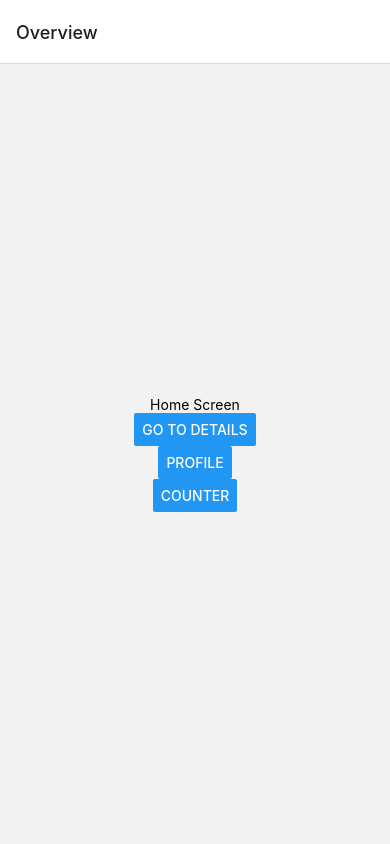
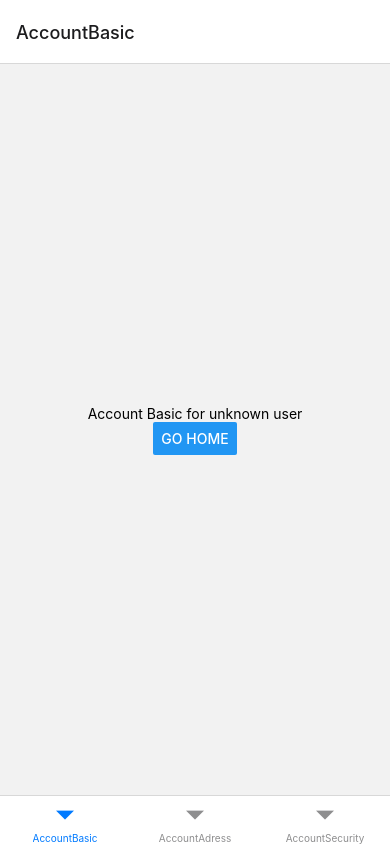
Before and after one commit to stevenmsl/nav6, a React Native app: screen /Account in a window 390 px wide. Built offline with nearby package versions, Linux system fonts and the light colour scheme.

Commit message:
add nested navigator

```diff
--- a/App.tsx
+++ b/App.tsx
@@ -6,6 +6,7 @@ import DetailsScreen from './src/screens/DetailsScreen';
 import ProfileScreen from './src/screens/ProfileScreen';
 import {RootStackParamList} from './src/navigation/types';
 import CounterScreen from './src/screens/CounterScreen';
+import AccountScreen from './src/screens/AccountScreen';
 /*
   - Stack.Navigator should contain Stack.Screen
     as its children
@@ -32,6 +33,11 @@ const App = () => {
           options={({route}) => ({title: route.params.name})}
         />
         <Stack.Screen name="Counter" component={CounterScreen} />
+        <Stack.Screen
+          name="Account"
+          component={AccountScreen}
+          options={{headerShown: false}}
+        />
       </Stack.Navigator>
     </NavigationContainer>
   );
--- a/package.json
+++ b/package.json
@@ -10,6 +10,7 @@
     "lint": "eslint . --ext .js,.jsx,.ts,.tsx"
   },
   "dependencies": {
+    "@react-navigation/bottom-tabs": "^6.2.0",
     "@react-navigation/native": "^6.0.8",
     "@react-navigation/native-stack": "^6.5.0",
     "react": "17.0.2",
--- /dev/null
+++ b/src/screens/AccountAddressScreen.tsx
@@ -0,0 +1,36 @@
+import React from 'react';
+import {Text, StyleSheet, View} from 'react-native';
+import type {BottomTabScreenProps} from '@react-navigation/bottom-tabs';
+import {TabParamList} from '../navigation/types';
+
+/* you don't need to use CompositeScreenProps to
+  combine with parent navigator props if you don't
+  need to navigate back to the screens controlled
+  by the parent navigator
+*/
+
+type AccountAddressScreenProps = BottomTabScreenProps<
+  TabParamList,
+  'AccountAdress'
+>;
+
+const AccountAddressScreen: React.FC<AccountAddressScreenProps> = ({route}) => {
+  return (
+    <View style={styles.Screen}>
+      <Text>
+        Account Address for{' '}
+        {route.params?.userId ? route.params.userId : 'unknown user'}
+      </Text>
+    </View>
+  );
+};
+
+const styles = StyleSheet.create({
+  Screen: {
+    flex: 1,
+    alignItems: 'center',
+    justifyContent: 'center',
+  },
+});
+
+export default AccountAddressScreen;
--- /dev/null
+++ b/src/screens/AccountBasicScreen.tsx
@@ -0,0 +1,48 @@
+import React from 'react';
+import {Text, StyleSheet, View, Button} from 'react-native';
+
+import type {CompositeScreenProps} from '@react-navigation/native';
+import type {BottomTabScreenProps} from '@react-navigation/bottom-tabs';
+import type {NativeStackScreenProps} from '@react-navigation/native-stack';
+import {RootStackParamList, TabParamList} from '../navigation/types';
+
+/*#TA05 combine with parent navigator props
+  - this allows you to navigate back to parent
+*/
+type AccountBasicScreenProps = CompositeScreenProps<
+  /* child */
+  BottomTabScreenProps<TabParamList, 'AccountBasic'>,
+  /* parent */
+  NativeStackScreenProps<RootStackParamList>
+>;
+
+const AccountBasicScreen: React.FC<AccountBasicScreenProps> = ({
+  navigation,
+  route,
+}) => {
+  return (
+    <View style={styles.Screen}>
+      <Text>
+        Account Basic for{' '}
+        {route.params?.userId ? route.params.userId : 'unknown user'}
+      </Text>
+      <Button
+        title="Go Home"
+        onPress={() => {
+          /*TA-05 */
+          navigation.navigate('Home');
+        }}
+      />
+    </View>
+  );
+};
+
+const styles = StyleSheet.create({
+  Screen: {
+    flex: 1,
+    alignItems: 'center',
+    justifyContent: 'center',
+  },
+});
+
+export default AccountBasicScreen;
--- /dev/null
+++ b/src/screens/AccountScreen.tsx
@@ -0,0 +1,23 @@
+import React from 'react';
+import type {NativeStackScreenProps} from '@react-navigation/native-stack';
+import {RootStackParamList} from '../navigation/types';
+import {createBottomTabNavigator} from '@react-navigation/bottom-tabs';
+import AccountBasicScreen from './AccountBasicScreen';
+import AccountAddressScreen from './AccountAddressScreen';
+import AccountSecuirtyScreen from './AccountSecuirtyScreen';
+
+interface AccountScreenProps
+  extends NativeStackScreenProps<RootStackParamList, 'Account'> {}
+/*#TA-06 */
+const Tab = createBottomTabNavigator();
+const AccountScreen: React.FC<AccountScreenProps> = () => {
+  return (
+    <Tab.Navigator>
+      <Tab.Screen name="AccountBasic" component={AccountBasicScreen} />
+      <Tab.Screen name="AccountAdress" component={AccountAddressScreen} />
+      <Tab.Screen name="AccountSecurity" component={AccountSecuirtyScreen} />
+    </Tab.Navigator>
+  );
+};
+
+export default AccountScreen;
--- /dev/null
+++ b/src/screens/AccountSecuirtyScreen.tsx
@@ -0,0 +1,20 @@
+import React from 'react';
+import {Text, StyleSheet, View} from 'react-native';
+
+const AccountSecuirtyScreen = () => {
+  return (
+    <View style={styles.Screen}>
+      <Text>Account Security Screen</Text>
+    </View>
+  );
+};
+
+const styles = StyleSheet.create({
+  Screen: {
+    flex: 1,
+    alignItems: 'center',
+    justifyContent: 'center',
+  },
+});
+
+export default AccountSecuirtyScreen;
--- a/src/screens/HomeScreen.tsx
+++ b/src/screens/HomeScreen.tsx
@@ -3,7 +3,7 @@ import {Text, View, StyleSheet, Button} from 'react-native';
 import type {NativeStackScreenProps} from '@react-navigation/native-stack';
 import {RootStackParamList} from '../navigation/types';
 
-interface HomeScreenProps
+export interface HomeScreenProps
   extends NativeStackScreenProps<RootStackParamList, 'Home'> {}
 
 const HomeScreen: React.FC<HomeScreenProps> = ({
@@ -35,6 +35,25 @@ const HomeScreen: React.FC<HomeScreenProps> = ({
           navigation.navigate('Counter');
         }}
       />
+      <View style={styles.Screen}>
+        <Text>Nested Navigator</Text>
+        <Button
+          title="Account"
+          onPress={() => {
+            /*#TA-04*/
+            navigation.navigate('Account');
+          }}
+        />
+        <Button
+          title="Account/Address"
+          onPress={() => {
+            navigation.navigate('Account', {
+              screen: 'AccountAdress',
+              params: {userId: 'arlo'},
+            });
+          }}
+        />
+      </View>
     </View>
   );
 };
@@ -43,7 +62,7 @@ const styles = StyleSheet.create({
   Screen: {
     flex: 1,
     alignItems: 'center',
-    justifyContent: 'center',
+    //justifyContent: 'center',
   },
 });
 export default HomeScreen;
```
Also changed, not shown: src/navigation/types.ts (+19 -0 lines), _doc/takeaways.txt, 1 other file (tests, documents, lock files or other folders).
